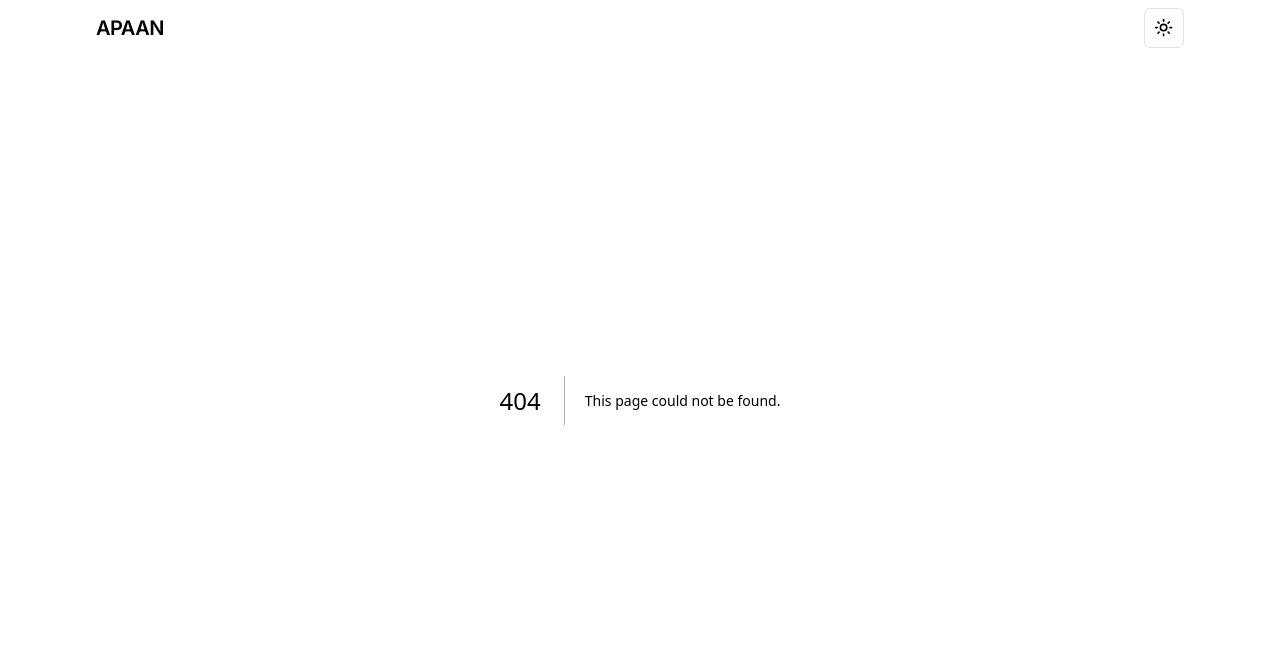
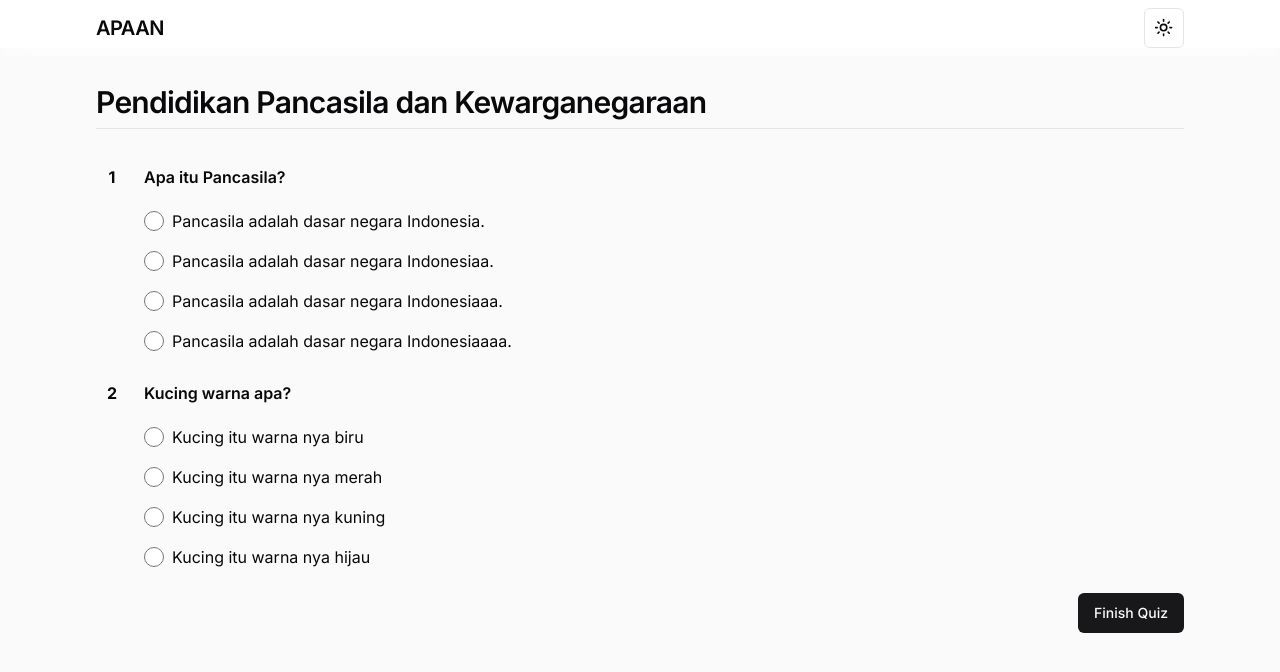
Before and after one commit to wanrabbae/hackathon_apaan_fe, a Next.js app: page /quiz/1 in a window 1280 px wide. Before the commit this address had no page. Shown: the top 672 px of the page. Built offline with nearby package versions, Linux system fonts and the light colour scheme.

Commit message:
feat: user quiz page

```diff
--- /dev/null
+++ b/src/app/quiz/[quizId]/page.tsx
@@ -0,0 +1,63 @@
+"use client";
+
+import { useState } from "react";
+import { quizData, questionData } from "@/lib/data";
+import { Question } from "@/types";
+import React from 'react';
+import { Button } from "@/components/ui/button";
+import { useForm } from 'react-hook-form';
+import { object } from "zod";
+
+
+export default function AttemptQuizPage({ params, }: Readonly<{ params: { quizId: string }; }>) {
+    const [quizzes, setQuizzes] = useState(quizData);
+    const [quiz, setQuiz] = useState(quizzes.find((quiz) => quiz.id === parseInt(params.quizId)));
+    const [questions, setQuestions] = useState(questionData.filter((question) => question.quiz_id === parseInt(params.quizId)));
+
+    const { register, handleSubmit, formState: { errors } } = useForm();
+
+    if (Object.keys(errors).length) {
+        console.log(errors);
+    }
+    const onSubmit = (data: any) => {
+        console.log("data: ", data)
+        console.log("Question: ", questions)
+    };
+
+    return (
+        <main className="mt-12 flex min-h-screen flex-col px-24 py-6 dark:bg-zinc-950 bg-zinc-50">
+            <div className="flex justify-between border-b pb-2 mt-3 mb-8">
+                <h2 className="scroll-m-20 text-3xl font-semibold tracking-tight first:mt-0">
+                    {quiz?.name ?? "Quiz not found"}
+                </h2>
+            </div>
+            <div className="flex flex-col">
+                {/* {Object.keys(errors).length && <p>{errors.}</p>} */}
+                <form id="quiz-form" className="flex flex-col gap-6" onSubmit={handleSubmit(onSubmit)}>
+                    {questions.map((question, index) => (
+                        <div key={question.id} className="w-full">
+                            <div className="flex items-center gap-4 mb-4">
+                                <div className="w-8 text-zinc-950 font-bold aspect-square rounded-full bg-zinc-50 flex items-center justify-center">{index + 1}</div>
+                                <h3 className="font-semibold">{question.text}</h3>
+                            </div>
+                            <div className="flex flex-col gap-4 px-12">
+                                {question.answers?.map((answer) => (
+                                    <div key={typeof answer === "number" ? answer : answer.id}>
+                                        {typeof answer === "number" ? null : <div className="flex items-center gap-2">
+                                            <input {...register("" + question.id.toString(), { required: true })} type="radio" value={answer.id} id={answer.id.toString()} className="accent-zinc-800 dark:accent-zinc-50 w-5 h-5" />
+                                            <label htmlFor={answer.id.toString()} className="text-zinc-950 dark:text-zinc-50">{answer.text}</label>
+                                        </div>}
+                                    </div>
+                                ))}
+                            </div>
+                        </div>
+                    ))}
+
+                    <div className="flex justify-end w-full">
+                        <Button type="submit">Finish Quiz</Button>
+                    </div>
+                </form>
+            </div>
+        </main>
+    );
+}
```
Also changed, not shown: 1 other file (tests, documents, lock files or other folders).
